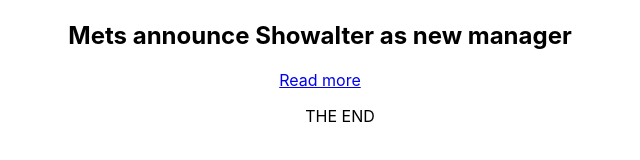
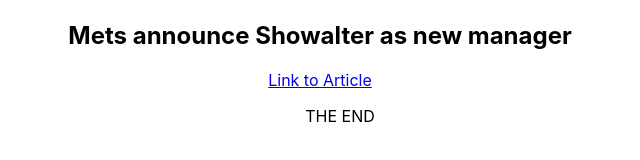
Before and after one commit to cspdevs000/react-roundball-app, a React (Create React App) app: page / in a window 1280 px wide. Shown: the part 540-700 px from the top of the page, without its empty margins (320-960 px from the left). Built offline with nearby package versions, Linux system fonts and the light colour scheme.

Commit message:
adding second component

```diff
--- a/src/Page.js
+++ b/src/Page.js
@@ -72,14 +72,9 @@
               </div>
               <div className="column is-6 is-offset-1">
                 <h1 className="title is-2">{header.title}</h1>
-                <h2 className="subtitle is-4">
-                  {header.subTitle}
-                </h2>
                 <a className="button is-medium is-info is-outlined" href={header.link}>
-                    Read more
+                    Link to Article
                 </a>
-                <p className="has-text-centered">
-                </p>
               </div>
             </div>
           </div>
```
